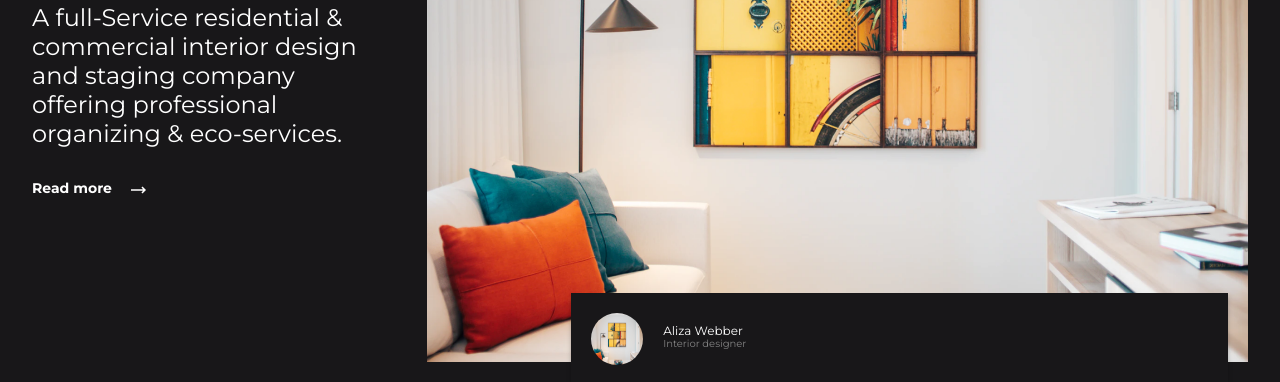
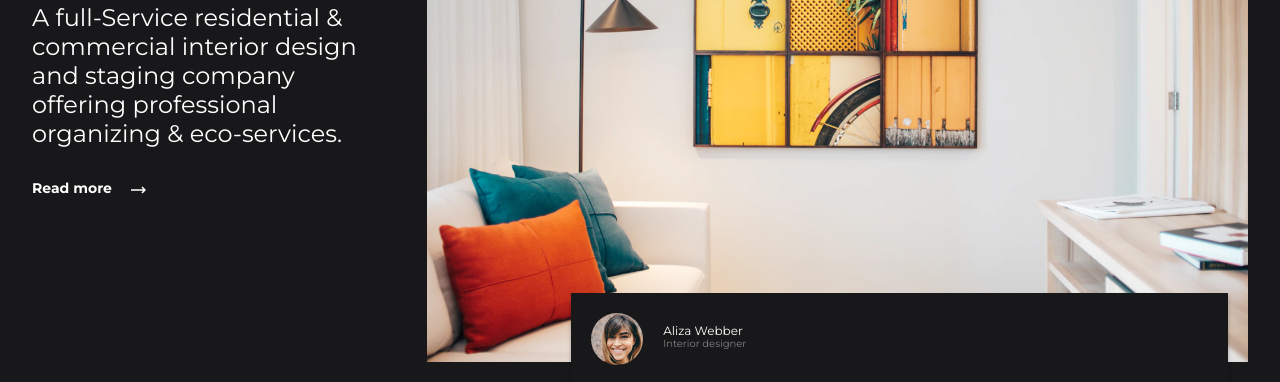
Before and after one commit to admiralsabo/Interior-Consultant, a plain HTML site: page index.html in a window 1280 px wide. Shown: the part 401-783 px from the top of the page. Drawn offline with nearby package versions, Linux system fonts and the light colour scheme.

Commit message:
change photo1.png to photo2.png

```diff
--- a/index.html
+++ b/index.html
@@ -70,7 +70,7 @@
             <img src="/Images/photo1.png" />
             <div class="profile">
               <div class="profile-details">
-                <img src="/Images/photo1.png" />
+                <img src="/Images/photo2.png" />
                 <div class="details">
                   <h2>Aliza Webber</h2>
                   <p>Interior designer</p>
```
